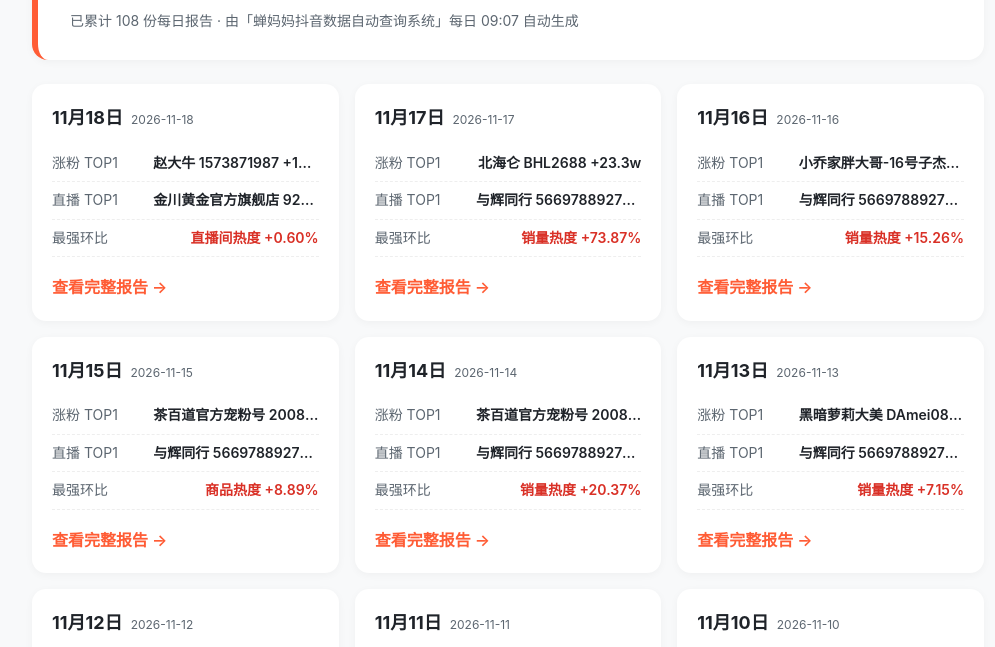
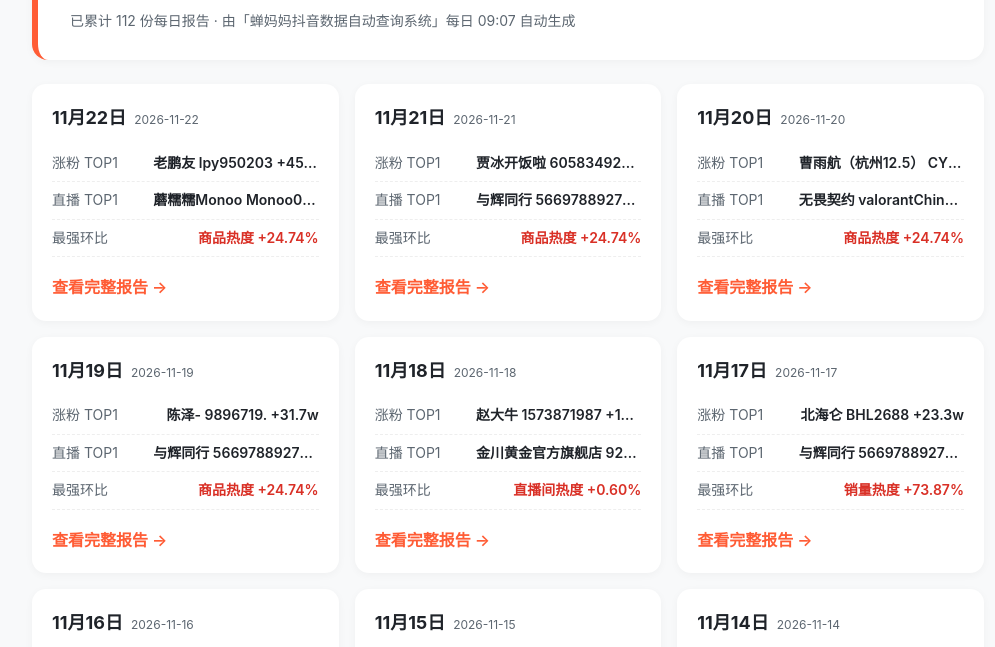
Before and after one commit to 9725-create/chanmama-douyin-daily, a plain HTML site: page index.html in a window 1280 px wide. Shown: the part 106-753 px from the top of the page, without its empty margins (132-1127 px from the left). Drawn offline with Linux system fonts and the light colour scheme.

Commit message:
update 2026-11-23T02:19:41Z

```diff
--- a/index.html
+++ b/index.html
@@ -30,9 +30,49 @@
   <div class="container">
     <header>
       <h1>蝉妈妈抖音日报 · 总览看板</h1>
-      <div class="meta">已累计 108 份每日报告 · 由「蝉妈妈抖音数据自动查询系统」每日 09:07 自动生成</div>
+      <div class="meta">已累计 112 份每日报告 · 由「蝉妈妈抖音数据自动查询系统」每日 09:07 自动生成</div>
     </header>
     <div class="grid">
+
+        <div class="card">
+          <div class="card-date">11月22日 <span class="card-sub">2026-11-22</span></div>
+          <ul class="card-stats">
+            <li><span class="k">涨粉 TOP1</span><span class="v">老鹏友 lpy950203 +45.8w</span></li>
+            <li><span class="k">直播 TOP1</span><span class="v">蘑糯糯Monoo Monoo0003 1000w+ 6,102,325</span></li>
+            <li><span class="k">最强环比</span><span class="v up">商品热度 +24.74%</span></li>
+          </ul>
+          <a class="card-link" href="./%E8%9D%89%E5%A6%88%E5%A6%88_2026-11-22_%E6%8A%96%E9%9F%B3%E5%B9%B3%E5%8F%B0%E6%95%B0%E6%8D%AE%E5%88%86%E6%9E%90%E6%8A%A5%E5%91%8A.html">查看完整报告 →</a>
+        </div>
+
+        <div class="card">
+          <div class="card-date">11月21日 <span class="card-sub">2026-11-21</span></div>
+          <ul class="card-stats">
+            <li><span class="k">涨粉 TOP1</span><span class="v">贾冰开饭啦 60583492618 +121.9w</span></li>
+            <li><span class="k">直播 TOP1</span><span class="v">与辉同行 56697889278 1000w+ 6,798,596</span></li>
+            <li><span class="k">最强环比</span><span class="v up">商品热度 +24.74%</span></li>
+          </ul>
+          <a class="card-link" href="./%E8%9D%89%E5%A6%88%E5%A6%88_2026-11-21_%E6%8A%96%E9%9F%B3%E5%B9%B3%E5%8F%B0%E6%95%B0%E6%8D%AE%E5%88%86%E6%9E%90%E6%8A%A5%E5%91%8A.html">查看完整报告 →</a>
+        </div>
+
+        <div class="card">
+          <div class="card-date">11月20日 <span class="card-sub">2026-11-20</span></div>
+          <ul class="card-stats">
+            <li><span class="k">涨粉 TOP1</span><span class="v">曹雨航（杭州12.5） CYH.miracle +26.3w</span></li>
+            <li><span class="k">直播 TOP1</span><span class="v">无畏契约 valorantChina 1000w+ 17,021,851</span></li>
+            <li><span class="k">最强环比</span><span class="v up">商品热度 +24.74%</span></li>
+          </ul>
+          <a class="card-link" href="./%E8%9D%89%E5%A6%88%E5%A6%88_2026-11-20_%E6%8A%96%E9%9F%B3%E5%B9%B3%E5%8F%B0%E6%95%B0%E6%8D%AE%E5%88%86%E6%9E%90%E6%8A%A5%E5%91%8A.html">查看完整报告 →</a>
+        </div>
+
+        <div class="card">
+          <div class="card-date">11月19日 <span class="card-sub">2026-11-19</span></div>
+          <ul class="card-stats">
+            <li><span class="k">涨粉 TOP1</span><span class="v">陈泽- 9896719. +31.7w</span></li>
+            <li><span class="k">直播 TOP1</span><span class="v">与辉同行 56697889278 1000w+ 6,847,876</span></li>
+            <li><span class="k">最强环比</span><span class="v up">商品热度 +24.74%</span></li>
+          </ul>
+          <a class="card-link" href="./%E8%9D%89%E5%A6%88%E5%A6%88_2026-11-19_%E6%8A%96%E9%9F%B3%E5%B9%B3%E5%8F%B0%E6%95%B0%E6%8D%AE%E5%88%86%E6%9E%90%E6%8A%A5%E5%91%8A.html">查看完整报告 →</a>
+        </div>
 
         <div class="card">
           <div class="card-date">11月18日 <span class="card-sub">2026-11-18</span></div>
```
